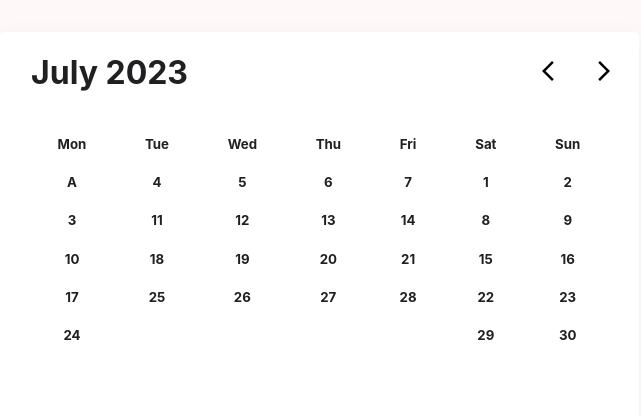
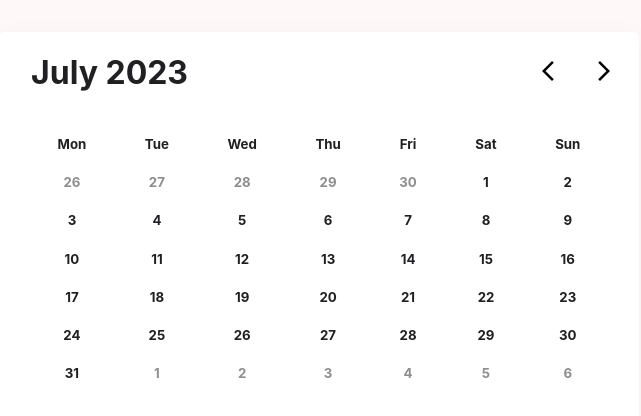
Before and after one commit to Ann-c-Tseng/CalendarViewer, a React (Create React App) app in the folder reactcalendar/: page / in a window 1280 px wide. Shown: the part 128-544 px from the top of the page, without its empty margins (321-962 px from the left). Built offline with nearby package versions, Linux system fonts and the light colour scheme.

Commit message:
completed date displays based on input years + month

```diff
--- a/reactcalendar/src/Components/Calendar/Calendar.js
+++ b/reactcalendar/src/Components/Calendar/Calendar.js
@@ -2,12 +2,20 @@ import React from 'react';
 import '../Stylings/Calendar.css';
 import ArrowBackIosNewIcon from '@mui/icons-material/ArrowBackIosNew';
 import ArrowForwardIosIcon from '@mui/icons-material/ArrowForwardIos';
-import {getYear, getMonth, dayDisplay} from '../Calendar/DateFunctions.js';
+import {getYear, getMonth, getMonthNum, dayDisplay, priorMonthDays, futureMonthDays} from '../Calendar/DateFunctions.js';
 
 class Calendar extends React.Component {
     render() {
+        //Current year and month
         var year = getYear();
         var month = getMonth();
+        var monthNum = getMonthNum();
+
+        //Testing edge case:
+        // Given 2024 is a leap year, and March 2024 having the 31st end on a Sunday -> Test displayed correctly!
+        // var year = 2024;
+        // var month = "March";
+        // var monthNum = 3;
 
         return (
             <div className="calendarContainer">
@@ -20,46 +28,60 @@ class Calendar extends React.Component {
                 <div className="daysDisplay">
                     <div className="weekDayDiv" id="day1Div">
                         <h5>Mon</h5>
-                        <h5>A</h5> {/*Todo: insert prior month days before dayDisplay is called!*/}
-                        {dayDisplay(1).map((num) => {
+                        {/*Todo: insert prior month days/future month days before and after (respectively) dayDisplay is called!*/}
+                        <h5 className="priorMonthValue">{priorMonthDays(1, monthNum, year)}</h5>
+                        {dayDisplay(1, monthNum, year).map((num) => {
                             return <h5>{num}</h5>;
                         })}
+                        <h5 className="futureMonthValue">{futureMonthDays(1, monthNum, year)}</h5>
                     </div>
                     <div className="weekDayDiv" id="day2Div">
                         <h5>Tue</h5>
-                        {dayDisplay(2).map((num) => {
+                        <h5 className="priorMonthValue">{priorMonthDays(2, monthNum, year)}</h5>
+                        {dayDisplay(2, monthNum, year).map((num) => {
                             return <h5>{num}</h5>;
                         })}
+                        <h5 className="futureMonthValue">{futureMonthDays(2, monthNum, year)}</h5>
                     </div>
                     <div className="weekDayDiv" id="day3Div">
                         <h5>Wed</h5>
-                        {dayDisplay(3).map((num) => {
+                        <h5 className="priorMonthValue">{priorMonthDays(3, monthNum, year)}</h5>
+                        {dayDisplay(3, monthNum, year).map((num) => {
                             return <h5>{num}</h5>;
                         })}
+                        <h5 className="futureMonthValue">{futureMonthDays(3, monthNum, year)}</h5>
                     </div>
                     <div className="weekDayDiv" id="day4Div">
                         <h5>Thu</h5>
-                        {dayDisplay(4).map((num) => {
+                        <h5 className="priorMonthValue">{priorMonthDays(4, monthNum, year)}</h5>
+                        {dayDisplay(4, monthNum, year).map((num) => {
                             return <h5>{num}</h5>;
                         })}
+                        <h5 className="futureMonthValue">{futureMonthDays(4, monthNum, year)}</h5>
                     </div>
                     <div className="weekDayDiv" id="day5Div">
                         <h5>Fri</h5>
-                        {dayDisplay(5).map((num) => {
+                        <h5 className="priorMonthValue">{priorMonthDays(5, monthNum, year)}</h5>
+                        {dayDisplay(5, monthNum, year).map((num) => {
                             return <h5>{num}</h5>;
                         })}
+                        <h5 className="futureMonthValue">{futureMonthDays(5, monthNum, year)}</h5>
                     </div>
                     <div className="weekDayDiv" id="day6Div">
                         <h5>Sat</h5>
-                        {dayDisplay(6).map((num) => {
+                        <h5 className="priorMonthValue">{priorMonthDays(6, monthNum, year)}</h5>
+                        {dayDisplay(6, monthNum, year).map((num) => {
                             return <h5>{num}</h5>;
                         })}
+                        <h5 className="futureMonthValue">{futureMonthDays(6, monthNum, year)}</h5>
                     </div>
                     <div className="weekDayDiv" id="day7Div">
                         <h5>Sun</h5>
-                        {dayDisplay(7).map((num) => {
+                        <h5 className="priorMonthValue">{priorMonthDays(7, monthNum, year)}</h5>
+                        {dayDisplay(7, monthNum, year).map((num) => {
                             return <h5>{num}</h5>;
                         })}
+                        <h5 className="futureMonthValue">{futureMonthDays(7, monthNum, year)}</h5>
                     </div>
                 </div>
             </div>
--- a/reactcalendar/src/Components/Calendar/DateFunctions.js
+++ b/reactcalendar/src/Components/Calendar/DateFunctions.js
@@ -38,7 +38,7 @@ function isLeapYear(year) {
     return ((year % 4 === 0) && (year % 100 !== 0)) || (year % 400 === 0);
 }
 
-function getMonthNum() {
+export function getMonthNum() {
     var month = theDate.getMonth();
     return month+1; //Prevent 0 being Jan and so on
 }
@@ -141,18 +141,134 @@ function getDaysArray(monthNum, yearNum) {
     return dayPairs;
 }
 
-export function dayDisplay(day) {
-    var arr = getDaysArray();
+export function dayDisplay(weekDay, month, year) {
+    var arr = getDaysArray(month, year);
     var dayArr = [];
 
     for(var i = 0; i < arr.length; i++) {
-        if(arr[i][1] === day) {
+        if(arr[i][1] === weekDay) {
             // console.log("the weekday: " + arr[i][1])
             // console.log("the date: " + arr[i][0])
             dayArr.push(arr[i][0]);
         }
     }
-    console.log(dayArr);
-
     return dayArr;
 }
+
+export function priorMonthDays(weekDay, month, year) {
+    var currentMonth = month;
+    var currentYear = year;
+    var previousMonth = currentMonth-1;
+    var previousYear = currentYear;
+    var priorLeapYear = false;
+    var valueFill = [];
+    var previousMonthLength = 31;
+
+    //Current month is Janary
+    if(previousMonth === 0) {
+        previousYear = currentYear-1;
+        previousMonth = 12;
+    }
+
+    //Check if prior year is leap year
+    priorLeapYear = isLeapYear(previousYear);
+
+    //If February, then consider alter previousMonthLength
+    if(previousMonth === 2 && priorLeapYear) {
+        previousMonthLength = 29;
+    } else if(previousMonth === 2) {
+        previousMonthLength = 28;
+    }
+
+    //If previous month isn't 31 days, alter previousMonthLength
+    if(previousMonth === 4 || previousMonth === 6 || previousMonth === 9 || previousMonth === 11) {
+        previousMonthLength = 30;
+    }
+
+    var arr = getDaysArray(currentMonth, currentYear);
+    var currentFirstDay = arr[0];
+    var startingWeekDay = currentFirstDay[1];
+
+    //Return empty as no need to have prior month values
+    if(startingWeekDay === 1) {
+        return [];
+    }
+
+    //If current month start on a Tuesday, then we need
+    //1 prior month value filled, if Wednesday, then 2 prior month values filled, etc...
+    //Maximum 6 prior month values filled if current month start on a Sunday.
+    var priorValue = 6;
+    if(startingWeekDay === 2) {
+        priorValue = 1;
+    } else if(startingWeekDay === 3) {
+        priorValue = 2;
+    } else if(startingWeekDay === 4) {
+        priorValue = 3;
+    } else if(startingWeekDay === 5) {
+        priorValue = 4;
+    } else if(startingWeekDay === 6) {
+        priorValue = 5;
+    } else { //startingWeekDay == 7
+        priorValue = 6;
+    }
+
+    //Depending on prior month length and current month starting week day
+    //get corresponding prior month values array
+    var fillNum = previousMonthLength - priorValue + 1;
+    for(var i = 0; i < priorValue; i++) {
+        valueFill[i] = fillNum;
+        fillNum++;
+    }
+
+    //Select value to return to corresponding week day row
+    //E.g. weekDay = 1 (Monday), the return value at index 0
+    return valueFill[weekDay-1];
+}
+
+export function futureMonthDays(weekDay, month, year) {
+    var currentMonth = month;
+    var currentYear = year;
+    var futureMonth = currentMonth+1;
+
+    if(futureMonth === 13) {
+        futureMonth = 1;
+    }
+
+    var arr = getDaysArray(currentMonth, currentYear);
+    var currentLastDay = arr[arr.length-1];
+    var endingWeekDay = currentLastDay[1];
+    var valueFill = [1, 2, 3, 4, 5, 6];
+
+    if(endingWeekDay === 7) {
+        return [];
+    }
+
+    if(endingWeekDay === 1) {
+        valueFill = valueFill.slice();
+    } else if(endingWeekDay === 2) {
+        valueFill = valueFill.slice(0,5);
+    } else if(endingWeekDay === 3) {
+        valueFill = valueFill.slice(0,4);
+    } else if(endingWeekDay === 4) {
+        valueFill = valueFill.slice(0,3);
+    } else if(endingWeekDay === 5) {
+        valueFill = valueFill.slice(0,2);
+    } else { //endingWeekDay === 6
+        valueFill = valueFill.slice(0,1);
+    }
+
+    //If we have 6 values to fill and we are on a Monday, don't fill Monday
+    //Similarly, if we have 5 values to fill and we are on a Mon or Tue, don't fill those, etc...
+    //valueFill.length = 6 monday = 1
+    //valueFill.length = 5 monday = 1, tuesday = 2
+
+    //Find out what the first week day to be filled, that way we can get the index of the array's
+    //return value. Starting from 0 each time in valueFill array when filling.
+    console.log(valueFill.length);
+    var firstWeekDayFilled = 7-valueFill.length+1;
+    if(valueFill.length + weekDay > 7) {
+        return valueFill[weekDay-firstWeekDayFilled];
+    } else {
+        return [];
+    }
+}
--- a/reactcalendar/src/Components/Stylings/Calendar.css
+++ b/reactcalendar/src/Components/Stylings/Calendar.css
@@ -34,3 +34,7 @@
     flex-direction: row;
     justify-content: space-evenly;
 }
+
+.priorMonthValue, .futureMonthValue {
+    color: rgb(142, 142, 142);
+}
```
